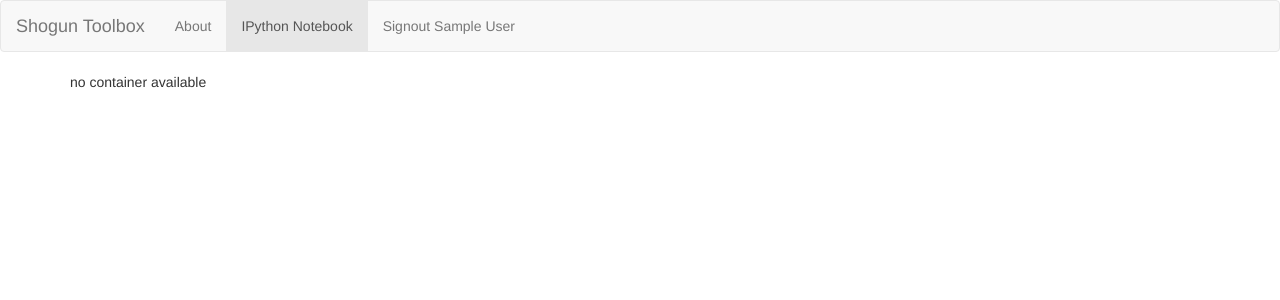
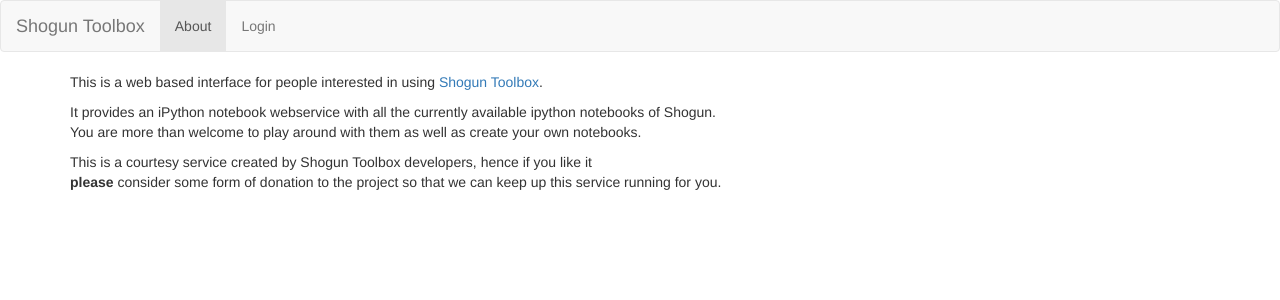
Before and after one commit to shogun-toolbox/shogun-cloud, a Flask app: template webapp/templates/index.html in a window 1280 px wide. Shown: the top 300 px of the page. Run offline with Flask 2, Linux system fonts and the light colour scheme; the template is opened without the code that fills it, so the values that code supplies are empty; the visitor is signed in with stand-in values (Sample User, id 1); parts of the project's set-up code (start-up, migrations or seed data) failed here and were passed over; some libraries are stand-ins or nearby versions.

Commit message:
Major refactor of the code

```diff
--- a/webapp/app.py
+++ b/webapp/app.py
@@ -1,371 +1,178 @@
 #!/usr/bin/env python
 # coding=utf8
 
-import json
-import os
-import re
-import threading
-import time
-import datetime
-from dateutil.tz import *
-import dateutil.parser
-from unicodedata import normalize
+from docker_server import DockerServer, ContainerException
 
-import docker
-from flask import Flask, render_template, session, g, redirect, url_for, request, jsonify
+from flask import Flask, render_template, session, g, redirect
+from flask import url_for, request, jsonify
 from flask.ext.bootstrap import Bootstrap
 from flask.ext.wtf import Form, TextField
-
-from rauth.service import OAuth2Service
-
-import psutil
-import requests
+from flask.ext.login import LoginManager, login_required, current_user, \
+    logout_user, login_user
+from flask_oauthlib.client import OAuth
 
 app = Flask(__name__)
-
-app.config['BOOTSTRAP_USE_MINIFIED'] = True
-app.config['BOOTSTRAP_USE_CDN'] = True
-app.config['BOOTSTRAP_FONTAWESOME'] = True
-app.config['SECRET_KEY'] = 'devkey'
-app.config['GITHUB_CONSUMER_KEY'] = ''
-app.config['GITHUB_CONSUMER_SECRET'] = ''
-app.config['GOOGLE_CONSUMER_KEY'] = ''
-app.config['GOOGLE_CONSUMER_SECRET'] = ''
-# container timeout in seconds
-# number of seconds after the container will be shut down
-app.config['CONTAINER_TIMEOUT'] = '3600'
-
-CONTAINER_STORAGE = "/usr/local/etc/cloud/webapp/containers.json"
-SERVICES_HOST = 'cloud.shogun-toolbox.org'
-BASE_IMAGE = 'vigsterkr/shogun-python'
-
-initial_memory_budget = psutil.virtual_memory().free  # or can use available for vm
-
-# how much memory should each container be limited to
-CONTAINER_MEM_LIMIT = 1024 * 1024 * 100
-# how much memory must remain in order for a new container to start?
-MEM_MIN = CONTAINER_MEM_LIMIT + 1024 * 1024 * 20
-
-app.config.from_object(__name__)
+app.config.from_pyfile('app.cfg')
 app.config.from_envvar('FLASKAPP_SETTINGS', silent=True)
 
+login_manager = LoginManager()
+login_manager.init_app(app)
+
+oauth = OAuth(app)
+github = oauth.remote_app(
+    'github',
+    consumer_key=app.config['GITHUB_CONSUMER_KEY'],
+    consumer_secret=app.config['GITHUB_CONSUMER_SECRET'],
+    request_token_params={'scope': 'user:email'},
+    authorize_url='https://github.com/login/oauth/authorize',
+    access_token_url='https://github.com/login/oauth/access_token',
+    base_url='https://api.github.com/',
+    request_token_url=None,
+    access_token_method='POST')
+
+google = oauth.remote_app(
+    'google',
+    consumer_key=app.config['GOOGLE_CONSUMER_KEY'],
+    consumer_secret=app.config['GOOGLE_CONSUMER_SECRET'],
+    request_token_params={
+        'scope': 'https://www.googleapis.com/auth/userinfo.email \
+                  https://www.googleapis.com/auth/userinfo.profile'
+    },
+    base_url='https://www.googleapis.com/oauth2/v1/',
+    request_token_url=None,
+    access_token_method='POST',
+    access_token_url='https://accounts.google.com/o/oauth2/token',
+    authorize_url='https://accounts.google.com/o/oauth2/auth')
+
+
+docker_client = DockerServer(app.config['DOCKER_SERVERS'][0],
+                             app.config['DOCKER_CONTAINER_REPOSITORY'])
+
 Bootstrap(app)
-
-docker_client = docker.Client(
-        base_url='unix://var/run/docker.sock',
-        version="1.3"
-        )
-
-lock = threading.Lock()
-
-github = OAuth2Service(
-		client_id=app.config['GITHUB_CONSUMER_KEY'],
-		client_secret=app.config['GITHUB_CONSUMER_SECRET'],
-		name='github',
-		authorize_url='https://github.com/login/oauth/authorize',
-		access_token_url='https://github.com/login/oauth/access_token',
-		base_url='https://api.github.com/')
-
-google = OAuth2Service(
-		client_id=app.config['GOOGLE_CONSUMER_KEY'],
-		client_secret=app.config['GOOGLE_CONSUMER_SECRET'],
-		name='google',
-		authorize_url='https://accounts.google.com/o/oauth2/auth',
-		access_token_url='https://accounts.google.com/o/oauth2/token',
-		base_url='https://www.googleapis.com/oauth2/v1/')
-
-class ContainerException(Exception):
-    """
-    There was some problem generating or launching a docker container
-    for the user
-    """
-    pass
 
 
 @app.before_request
 def get_current_user():
-    g.user = None
-    g.visible_name = None
-    g.ipy_port = None
-    username = session.get('username')
-    visible_name = session.get('name')
-    ipy_port = session.get('ipy_port')
-    if username is not None:
-        g.user = username
-	g.visible_name = visible_name
-    if ipy_port is not None:
-	    g.ipy_port = ipy_port
-
-_punct_re = re.compile(r'[\t !"#$%&\'()*\-/<=>?@\[\\\]^_`{|},.]+')
+    if current_user.is_authenticated():
+        ipy_port = session.get('ipy_port')
+        if ipy_port is not None:
+            g.ipy_port = ipy_port
 
 
-def slugify(text, delim=u'-'):
-    """Generates a slightly worse ASCII-only slug."""
-    result = []
-    for word in _punct_re.split(text.lower()):
-        word = normalize('NFKD', word).encode('ascii', 'ignore')
-        if word:
-            result.append(word)
-    return unicode(delim.join(result))
-
-
-def get_image(image_name=BASE_IMAGE, tag=None):
-    # TODO catch ConnectionError - requests.exceptions.ConnectionError
-    if tag is None:
-	    tag = 'latest'
-    for image in docker_client.images():
-        if image['Repository'] == image_name and image['Tag'] == tag:
-            return image
-    raise ContainerException("No image found")
-    return None
-
-
-def lookup_container(name):
-    # TODO should this be reset at startup?
-    container_store = app.config['CONTAINER_STORAGE']
-    if not os.path.exists(container_store):
-        with lock:
-            json.dump({}, open(container_store, 'wb'))
-        return None
-    containers = json.load(open(container_store, 'rb'))
-    try:
-        return containers[name]
-    except KeyError:
-        return None
-
-
-def check_memory():
-    """
-    Check that we have enough memory "budget" to use for this container
-
-    Note this is hard because while each container may not be using its full
-    memory limit amount, you have to consider it like a check written to your
-    account, you never know when it may be cashed.
-    """
-    # the overbook factor says that each container is unlikely to be using its
-    # full memory limit, and so this is a guestimate of how much you can overbook
-    # your memory
-    overbook_factor = .8
-    remaining_budget = initial_memory_budget - len(docker_client.containers()) * CONTAINER_MEM_LIMIT * overbook_factor
-    if remaining_budget < MEM_MIN:
-        raise ContainerException("Sorry, not enough free memory to start your container")
-
-
-
-def remember_container(name, containerid):
-    container_store = app.config['CONTAINER_STORAGE']
-    with lock:
-        if not os.path.exists(container_store):
-            containers = {}
-        else:
-            containers = json.load(open(container_store, 'rb'))
-        containers[name] = containerid
-        json.dump(containers, open(container_store, 'wb'))
-
-
-def forget_container(name):
-    container_store = app.config['CONTAINER_STORAGE']
-    with lock:
-        if not os.path.exists(container_store):
-            return False
-        else:
-            containers = json.load(open(container_store, 'rb'))
-        try:
-            del(containers[name])
-            json.dump(containers, open(container_store, 'wb'))
-        except KeyError:
-            return False
-        return True
-
-def add_portmap(cont):
-    if cont['Ports']:
-        # a bit of a crazy comprehension to turn:
-        # Ports': u'49166->8888, 49167->22'
-        # into a useful dict {8888: 49166, 22: 49167}
-        cont['portmap'] = {int(k): int(v) for v, k in
-                [pair.split('->') for
-                    pair in cont['Ports'].split(',')]}
-
-        # wait until services are up before returning container
-        # TODO this could probably be factored better when next
-        # service added
-        # this should be done via ajax in the browser
-        # this will loop and kill the server if it stalls on docker
-	shellinabox_wait = False
-        ipy_wait = True
-        while ipy_wait or shellinabox_wait:
-            if ipy_wait:
-                try:
-		    ipy_url = "http://{}:{}/".format(app.config['SERVICES_HOST'], cont['portmap'][8888])
-                    requests.head(ipy_url)
-                    ipy_wait = False
-                except requests.exceptions.ConnectionError:
-                    	pass
-
-            if shellinabox_wait:
-                try:
-                    requests.head("http://{}:{}".format(
-                            app.config['SERVICES_HOST'],
-                            cont['portmap'][4200]))
-                    shellinabox_wait = False
-                except requests.exceptions.ConnectionError:
-                    pass
-            time.sleep(.2)
-            print 'waiting', app.config['SERVICES_HOST']
-        return cont
-
-
-def get_container(cont_id, all=False):
-    # TODO catch ConnectionError
-    for cont in docker_client.containers(all=all):
-        if cont_id in cont['Id']:
-            return cont
-    return None
-
-
-def get_or_make_container(email):
-    # TODO catch ConnectionError
-    name = slugify(unicode(email)).lower()
-    container_id = lookup_container(name)
-    if not container_id:
-        image = get_image()
-        cont = docker_client.create_container(
-                image['Id'],
-                None,
-                hostname="{}box".format(name.split('-')[0]),
-                )
-
-        remember_container(name, cont['Id'])
-        container_id = cont['Id']
-
-    container = get_container(container_id, all=True)
-
-    if not container:
-        # we may have had the container cleared out
-        forget_container(name)
-        print 'recurse'
-        # recurse
-        # TODO DANGER- could have a over-recursion guard?
-        return get_or_make_container(email)
-
-    if "Up" not in container['Status']:
-        # if the container is not currently running, restart it
-        check_memory()
-        docker_client.start(container_id)
-        # refresh status
-        container = get_container(container_id)
-    container = add_portmap(container)
-    return container
-
-
-@app.route('/', methods=['GET', 'POST'])
+@app.route('/', methods=['GET'])
 def index():
     try:
         container = None
-        print g.user
-        if g.user:
-            # show container:
-            container = get_or_make_container(g.user)
-	    session['ipy_port'] = container['portmap'][8888]
-	    if session.get('after_login', ''):
-		    return redirect(session.get('after_login', ''))
+        if current_user.is_authenticated():
+            container = docker.get_or_make_container(current_user)
 
-        return render_template('index.html',
-                container=container,
-                servicehost=app.config['SERVICES_HOST'],
-                )
+        return render_template('index.html', container=container,
+                               servicehost=app.config['SERVICES_HOST'])
     except ContainerException as e:
-        session.pop('username', None)
-        session.pop('name', None)
-        session.pop('ipy_port', None)
         return render_template('error.html', error=e)
 
 
+    """
+    try:
+        container = None
+        if current_user.is_authenticated():
+            container = get_or_make_container(g.user)
+            session['ipy_port'] = container['portmap'][8888]
+            if session.get('after_login', ''):
+                return redirect(session.get('after_login', ''))
+    """
+
+
 @app.route('/github-authorized')
-def github_authorized():
-	if not 'code' in request.args:
-		return redirect(url_for('index'))
+@github.authorized_handler
+def github_authorized(resp):
+    if resp is None:
+            return 'Access denied: reason=%s error=%s' % (
+                request.args['error_reason'],
+                request.args['error_description']
+            )
 
-	redirect_uri = url_for('github_authorized', _external=True)
-	data = {'code': request.args['code'],
-		'redirect_uri': redirect_uri}
-	auth_session = github.get_auth_session(data=data)
-	user = auth_session.get('user', params={'format': 'json'}).json()
-	session['username'] = 'github@%s' % (user['login'])
-	session['name'] = user['name']
-	return redirect(url_for('index'))
+    session['github_token'] = (resp['access_token'], '')
+    userinfo = github.get('user')
+    print userinfo
+    #User(userinfo['name'], userinfo['email'])
+    login_user(user)
+
+    return redirect(url_for('index'))
 
 
 @app.route('/google-authorized')
-def google_authorized():
-	if not 'code' in request.args:
-		return redirect(url_for('index'))
+@google.authorized_handler
+def google_authorized(resp):
+    if resp is None:
+        return 'Access denied: reason=%s error=%s' % (
+            request.args['error_reason'],
+            request.args['error_description']
+        )
 
-	redirect_uri = url_for('google_authorized', _external=True)
-	data = {'code': request.args['code'],
-		'redirect_uri': redirect_uri,
-		'grant_type': 'authorization_code'}
-	auth_session = google.get_auth_session(data=data, decoder=json.loads)
-	user = auth_session.get('https://www.googleapis.com/oauth2/v1/userinfo').json()
-	session['username'] = user['email']
-	session['name'] = user['name']
-	return redirect(url_for('index'))
+    session['google_token'] = (resp['access_token'], '')
+    userinfo = google.get('userinfo')
+
+    user = User(userinfo['name'], userinfo['email'])
+    login_user(user)
+
+    return redirect(url_for('index'))
 
 
 @app.route('/login/github')
 def login_github():
-	params = {'scope': 'user:email'}
-	url = github.get_authorize_url(**params)
-	return redirect(url)
+    return github.authorize(callback=url_for('github_authorized',
+                            _external=True))
 
 
 @app.route('/login/google')
 def login_google():
-	redirect_uri = url_for('google_authorized', _external=True)
-	params = {'response_type': 'code',
-		  'redirect_uri': redirect_uri,
-		  'scope': 'https://www.googleapis.com/auth/userinfo.email https://www.googleapis.com/auth/userinfo.profile',
-		  'access_type': 'online'}
-	url = google.get_authorize_url(**params)
-	return redirect(url)
+    return google.authorize(callback=url_for('google_authorized',
+                            _external=True))
 
 
 @app.route('/notebook/<name>')
+@login_required
 def open_notebook(name):
-	if g.ipy_port:
-		if session.get('after_login', ''):
-			session.pop('after_login', None)
-		ipy_url = "http://{}:{}/{}".format(app.config['SERVICES_HOST'], g.ipy_port, name)
-		return redirect(ipy_url)
-
-	session['after_login'] = url_for('open_notebook', name=name)
-	return redirect(url_for('index'))
+    ipy_url = "http://{}:{}/{}".format(app.config['SERVICES_HOST'],
+                                       g.ipy_port, name)
+    return redirect(ipy_url)
 
 
 @app.route('/seconds-available')
+@login_required
 def seconds_available():
-	if g.user:
-		container_name = slugify(unicode(g.user)).lower()
-		container_id = lookup_container(container_name)
-		started_at = dateutil.parser.parse(docker_client.inspect_container(container_id)['State']['StartedAt'])
-		diff = datetime.datetime.now(started_at.tzinfo) - started_at
-		avail_seconds = int(app.config['CONTAINER_TIMEOUT'])-diff.seconds
-		return jsonify(available_seconds=avail_seconds)
+    avail_seconds = int(app.config['DOCKER_CONTAINER_TIMEOUT'])-docker_client.get_container_uptime(current_user.container_id)
+    return jsonify(available_seconds=avail_seconds)
 
-	return redirect(url_for('index'))
+
+@google.tokengetter
+def get_google_oauth_token():
+    return session.get('google_token')
+
+
+@github.tokengetter
+def get_github_oauth_token():
+    return session.get('github_token')
+
+
+@login_manager.user_loader
+def load_user(id):
+    return User.query.get(int(id))
+
+
+@login_manager.unauthorized_handler
+def unauthorized():
+    return render_template('index.html', activeLogin=True)
 
 
 @app.route('/logout')
 def logout():
     #stop docker container in order to not to waste memory
-    container_name = slugify(unicode(g.user)).lower()
-    container_id = lookup_container(container_name)
-    docker_client.stop(container_id)
+    docker_client.stop_container(current_user.container_id)
 
-    # remove the username from the session if it's there
-    session.pop('username', None)
-    session.pop('name', None)
     session.pop('ipy_port', None)
+    logout_user()
     return redirect(url_for('index'))
 
 
--- a/webapp/requirements.txt
+++ b/webapp/requirements.txt
@@ -1,7 +1,11 @@
-git+https://github.com/dotcloud/docker-py#egg=docker
+docker-py==0.3.1
 Flask==0.10.1
 Flask-Bootstrap==3.0.0.1
 Flask-WTF==0.8.3
 WTForms==1.0.4
+Flask-Login==0.2.11
 requests==1.2.3
 psutil
+Flask-OAuthlib==0.5.0
+Flask-SQLAlchemy==0.16
+libcloud==0.14.1
--- a/webapp/templates/index.html
+++ b/webapp/templates/index.html
@@ -1,45 +1,10 @@
-{% extends "bootstrap/base.html" %}
-{% import "bootstrap/wtf.html" as wtf %}
+{% extends "layout.html" %}
 
-{% block content %}
-<!-- google analytics -->
-<script>
-	(function(i,s,o,g,r,a,m){i['GoogleAnalyticsObject']=r;i[r]=i[r]||function(){
-			(i[r].q=i[r].q||[]).push(arguments)},i[r].l=1*new Date();a=s.createElement(o),
-		m=s.getElementsByTagName(o)[0];a.async=1;a.src=g;m.parentNode.insertBefore(a,m)
-	})(window,document,'script','//www.google-analytics.com/analytics.js','ga');
-
-	ga('create', 'UA-45257533-1', 'shogun-toolbox.org');
-	ga('send', 'pageview');
-
-</script>
-
-    <nav class="navbar navbar-default" role="navigation">
-      <div class="navbar-header">
-          <button type="button" class="navbar-toggle" data-toggle="collapse" data-target="#cloud-navbar-collapse">
-            <span class="icon-bar"></span>
-            <span class="icon-bar"></span>
-            <span class="icon-bar"></span>
-          </button>
-          <a class="navbar-brand" href="#">Shogun Toolbox</a>
-      </div>
-      {% if g.user %}
-      <div class="collapse navbar-collapse" id="cloud-navbar-collapse">
-	      <ul class="nav navbar-nav">
-		      <li><a href="#about" data-toggle="tab">About</a></li>
-		      <li class="active"><a href="#ipynb" data-toggle="tab">IPython Notebook</a></li>
-		      <li><a href="/logout">Signout {{ g.visible_name }}</a></li>
-	      </ul>
-      </div><!--/.nav-collapse -->
-      {% endif %}
-    </nav>
-
-
-    <div class="container">
-      {% if g.user %}
-
+{% block container %}
     <div class="tabbable">
             <div class="tab-content">
+
+    {% if current_user.is_authenticated() %}
             <div id="about" class="tab-pane">
                 <div class="jumbotron">
                     <h1>Welcome</h1>
@@ -56,43 +21,45 @@
                 <p>no container available</p>
             {% endif %}
             </div>
-
+    {% else %}
+        <div id="about" class="tab-pane {% if not activeLogin %}active{% endif%}">
+            <div>
+                <p>This is a web based interface for people interested in using <a href="http://shogun-toolbox.org/">Shogun Toolbox</a>.</p>
+                <p>It provides an iPython notebook webservice with all the currently available ipython notebooks of Shogun.<br/>
+                You are more than welcome to play around with them as well as create your own notebooks.</p>
             </div>
-
-      {% else %}
-      <div>
-	      <p>
-	      This is a web based interface for people interested in using <a href="http://shogun-toolbox.org/">Shogun Toolbox</a>.
-	      </p>
-	      <p>
-	      It provides an iPython notebook webservice with all the currently available ipython notebooks of Shogun.<br/>
-	      You are more than welcome to play around with them as well as create your own notebooks.
-	      </p>
-      </div>
-      <div class="notebook-images">
-      </div>
-      <div>
+            <div class="notebook-images"></div>
             <p>
                 This is a courtesy service created by Shogun Toolbox developers, hence if you like it<br/> <b>please</b> consider some
                 form of donation to the project so that we can keep up this service running for you.
             </p>
+        </div>
 
+        <div id="login" class="tab-pane {% if activeLogin %}active{% endif %}">
+            <div class="jumbotron">
+              <h2>Use one of the OAuth providers to login:</h2>
+              <a class="btn btn-primary" href="/login/github">GitHub</a>
+              <a class="btn btn-primary" href="/login/google">Google</a>
+
+              <h3>Limitations</h3>
               <p>
-	      Due to high demand and low available resources we had to introduce a <b>time limit</b> of 60 minutes per session.<br/>
-	      <b>Note</b> that simply restarting your session will give you extra 60 minutes with you continuing where you left. All your work is saved.<br/>
+              Due to high demand and low available resources we had to introduce a <b>time limit</b> of 60 minutes per session.
+              </p>
+              <p>
+              Simply restarting your session will give you extra 60 minutes with you continuing where you left.
+              </p>
+              <p>All your work is <b>saved</b>.
               If you would like to have more time please don't hesistate to contact us!<br/>
               Thank you for your understanding!
               </p>
             </div>
-      <div>
-	      <div>Use one of the OAuth providers to login:</div>
-	      <a class="btn btn-primary" href="/login/github">GitHub</a>
-	      <a class="btn btn-primary" href="/login/google">Google</a>
         </div>
     {% endif %}
+
         </div>
+    </div>
+{% endblock %}
 
-{% endblock %}
 {% block scripts %}
   {{ super() }}
   {% if container %}
--- /dev/null
+++ b/webapp/templates/layout.html
@@ -0,0 +1,40 @@
+{% extends "bootstrap/base.html" %}
+{% import "bootstrap/google.html" as google %}
+
+{% block title %}Shogun Toolbox Cloud{% endblock %}
+
+{% block scripts %}
+{{ super() }}
+{{google.analytics(account=config['GOOGLE_ANALYTICS_ACCOUNT'])}}
+{% endblock %}
+
+{% block navbar %}
+<nav class="navbar navbar-default" role="navigation">
+  <div class="navbar-header">
+      <button type="button" class="navbar-toggle" data-toggle="collapse" data-target="#cloud-navbar-collapse">
+        <span class="icon-bar"></span>
+        <span class="icon-bar"></span>
+        <span class="icon-bar"></span>
+      </button>
+      <a class="navbar-brand" href="#">Shogun Toolbox</a>
+  </div>
+  <div class="collapse navbar-collapse" id="cloud-navbar-collapse">
+    <ul class="nav navbar-nav">
+    {% if current_user.is_authenticated() %}
+      <li><a href="#about" data-toggle="tab">About</a></li>
+      <li class="active"><a href="#ipynb" data-toggle="tab">IPython Notebook</a></li>
+      <li><a href="/logout">Signout {{ current_user.name }}</a></li>
+    {% else %}
+      <li {% if not activeLogin %}class="active"{% endif %}><a href="#about" data-toggle="tab">About</a></li>
+      <li {% if activeLogin %}class="active"{% endif %}><a href="#login" data-toggle="tab">Login</a></li>
+    {% endif %}
+    </ul>
+  </div>
+</nav>
+{% endblock %}
+
+{% block content %}
+    <div class="container">
+    {% block container %} {% endblock %}
+    </div>
+{% endblock %}
```
Also changed, not shown: webapp/docker_server.py (added, +100 -0 lines), webapp/models.py (added, +32 -0 lines), webapp/templates/error.html (+5 -5 lines), 2 other files. Lines whose indentation alone changed are shown as unchanged.
